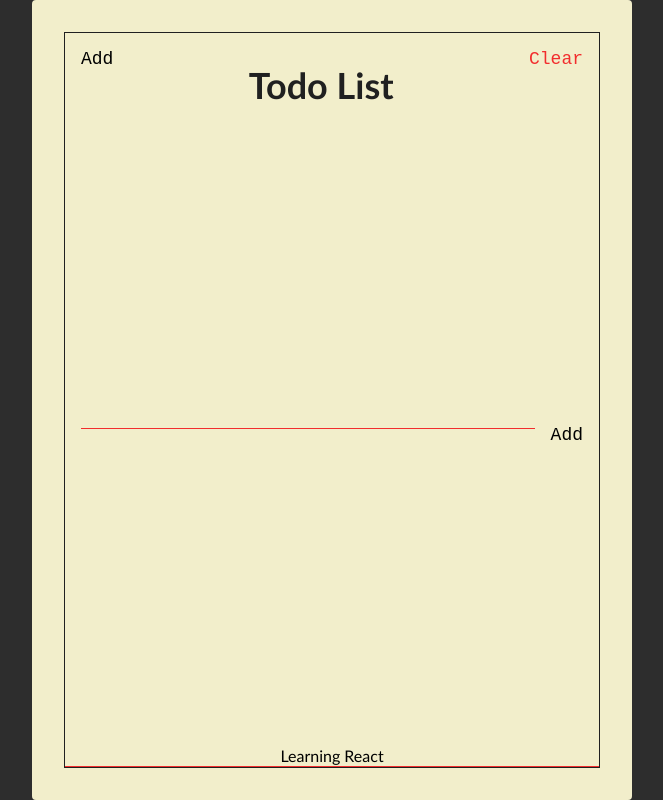
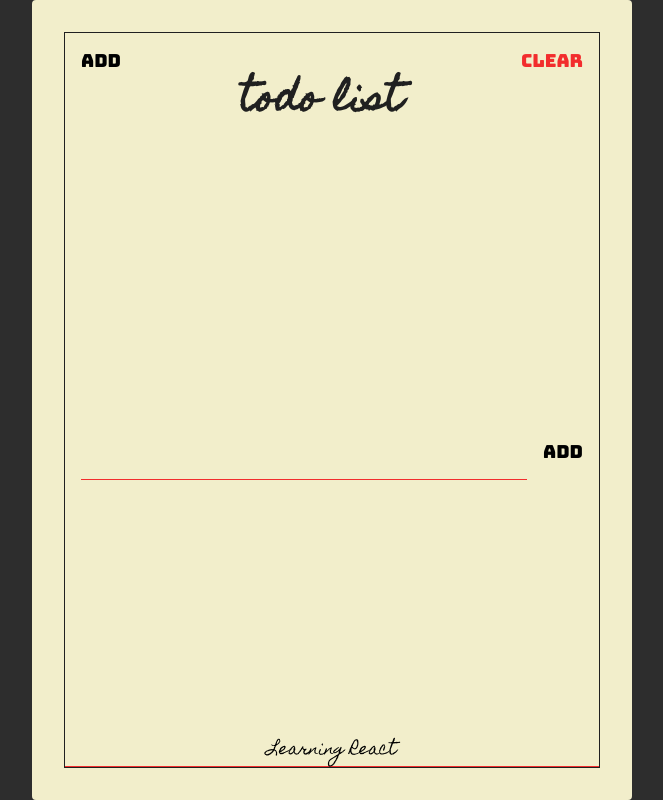
Before and after one commit to Khusyasy/codesandbox-static-html, a website: page index.html in a window 1280 px wide. Shown: the whole page, without its empty margins (308-971 px from the left). Drawn offline with Linux system fonts and the light colour scheme.

Commit message:
mengganti font menjadi bungee dan homemade

```diff
--- a/index.html
+++ b/index.html
@@ -5,7 +5,8 @@
     <meta name="viewport" content="width=device-width, initial-scale=1.0" />
     <meta http-equiv="X-UA-Compatible" content="ie=edge" />
     <link rel="stylesheet" href="style.css"></link>
-    <title>Static Template</title>
+    <link href="https://fonts.googleapis.com/css2?family=Bungee&family=Homemade+Apple&display=swap" rel="stylesheet">
+    <title>Todo List</title>
   </head>
   <body>
     <div class="container">
--- a/style.css
+++ b/style.css
@@ -62,13 +62,13 @@ html {
 
   color: var(--black-color);
   font-size: 3.6rem;
-  font-family: "Trebuchet MS", "Lucida Sans Unicode", "Lucida Grande",
-    "Lucida Sans", Arial, sans-serif;
+  font-family: "Homemade Apple", cursive;
+  text-transform: lowercase;
 }
 
 .header-btn {
   font-size: 1.8rem;
-  font-family: "Courier New", Courier, monospace;
+  font-family: "Bungee", cursive;
 
   padding: 1.6rem;
 
@@ -89,7 +89,7 @@ html {
 .add-input {
   background: unset;
   border: unset;
-  padding: 0 6.4rem;
+  padding: 1rem 6.4rem;
 
   flex: 1;
 
@@ -97,15 +97,14 @@ html {
   outline: unset;
 
   font-size: 1.6rem;
-  font-family: "Trebuchet MS", "Lucida Sans Unicode", "Lucida Grande",
-    "Lucida Sans", Arial, sans-serif;
+  font-family: "Homemade Apple", cursive;
 
   text-transform: lowercase;
 }
 
 .add-btn {
   font-size: 1.8rem;
-  font-family: "Courier New", Courier, monospace;
+  font-family: "Bungee", cursive;
 
   padding: 1.6rem;
   padding-right: unset;
@@ -133,8 +132,7 @@ html {
 
   min-height: 34px;
 
-  font-family: "Trebuchet MS", "Lucida Sans Unicode", "Lucida Grande",
-    "Lucida Sans", Arial, sans-serif;
+  font-family: "Homemade Apple", cursive;
   font-size: 1.6rem;
 
   border-bottom: 0.1rem solid var(--red-color);
@@ -143,6 +141,5 @@ html {
 .todo-text {
   position: absolute;
   left: 50%;
-  top: 40%;
   transform: translate(-50%);
 }
```
